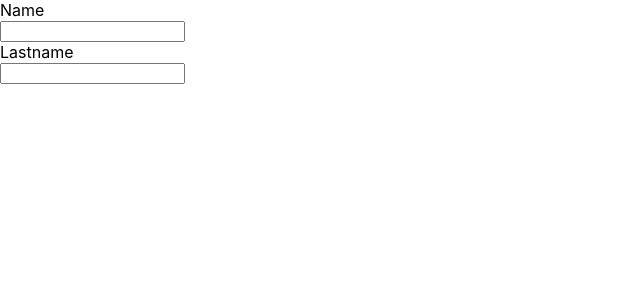
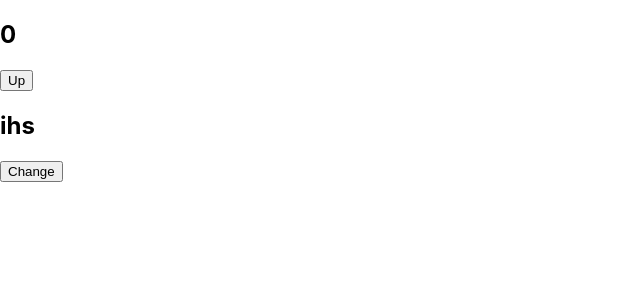
Before and after one commit to ihsanye/learnReact0, a React (Create React App) app: page / in a window 1280 px wide. Shown: the top 300 px of the page, without its empty margins (0-640 px from the left). Built offline with nearby package versions, Linux system fonts and the light colour scheme.

Commit message:
useEffect

```diff
--- a/src/App.js
+++ b/src/App.js
@@ -1,33 +1,25 @@
-import { useState } from 'react';
+import { useState, useEffect } from 'react';
 
 function App() {
+  const [number, setNumber] = useState(0);
   const [name, setName] = useState("ihs");
-  const [age, setAge] = useState(25);
-  const [friends, setFriends] = useState(['ihs', 'sfa', 'brky']);
-  const [address, setAddress] = useState({ city: "Ankara", zip: 6830 });
-  console.log(name, age);
-  //herhangi bir state guncellendigi anda alttaki islem(render) bastan yapilir, dolayisiyla deger guncellenir
 
+  useEffect(() => {
+    console.log("component mount edildi");
+  }, []);
+
+  useEffect(() => {
+    console.log("number state guncellendi");
+  }, [number]);
+  //array bos birakilirsa tum degisimleri; number,name yazilirsa her ikisini kontrol eder.
+  //ayri ayri useEffect ler kullanilirsa ayri ayri kontrol eder
   return (
     <div className="App">
-      <h1>Merhaba! {name} {age}</h1>
-      <button onClick={() => setName('sefa')}>Change Name</button>
-      <button onClick={() => setAge(18)}>Change Age</button>
-      <hr />
-      <h3>Friends</h3>
-      {
-        friends.map((friend, index) => (
-          <div key={index}>{friend}</div>
-        ))
-      }
-      <button onClick={() => setFriends([...friends, "yeni"])}>Add friend</button>
-
-      <h3>Address</h3>
-      <div>{address.city} {address.zip} </div>
-      <button onClick={() => setAddress({ ...address, zip: 6999 })}>Address update</button>
-
-      {/* degistirmek yerine eklemek icin objectleri array haline getirmemiz gerek "[{ }]" seklinde */}
-
+      <h2>{number}</h2>
+      <button onClick={() => setNumber(number + 1)} >Up</button>
+      <br />
+      <h2>{name}</h2>
+      <button onClick={() => setName("brky")} >Change</button>
     </div>
   );
 }
--- a/src/index.js
+++ b/src/index.js
@@ -1,15 +1,15 @@
 import React from 'react';
 import ReactDOM from 'react-dom/client';
 import './index.css';
-//import App from './App';
+import App from './App';
 import reportWebVitals from './reportWebVitals';
 //import Counter from './components/Counter';
-import InputExample from './components/InputExample';
+//import InputExample from './components/InputExample';
 
 const root = ReactDOM.createRoot(document.getElementById('root'));
 root.render(
   <React.StrictMode>
-    <InputExample />
+    <App />
   </React.StrictMode>
 );
 
```
